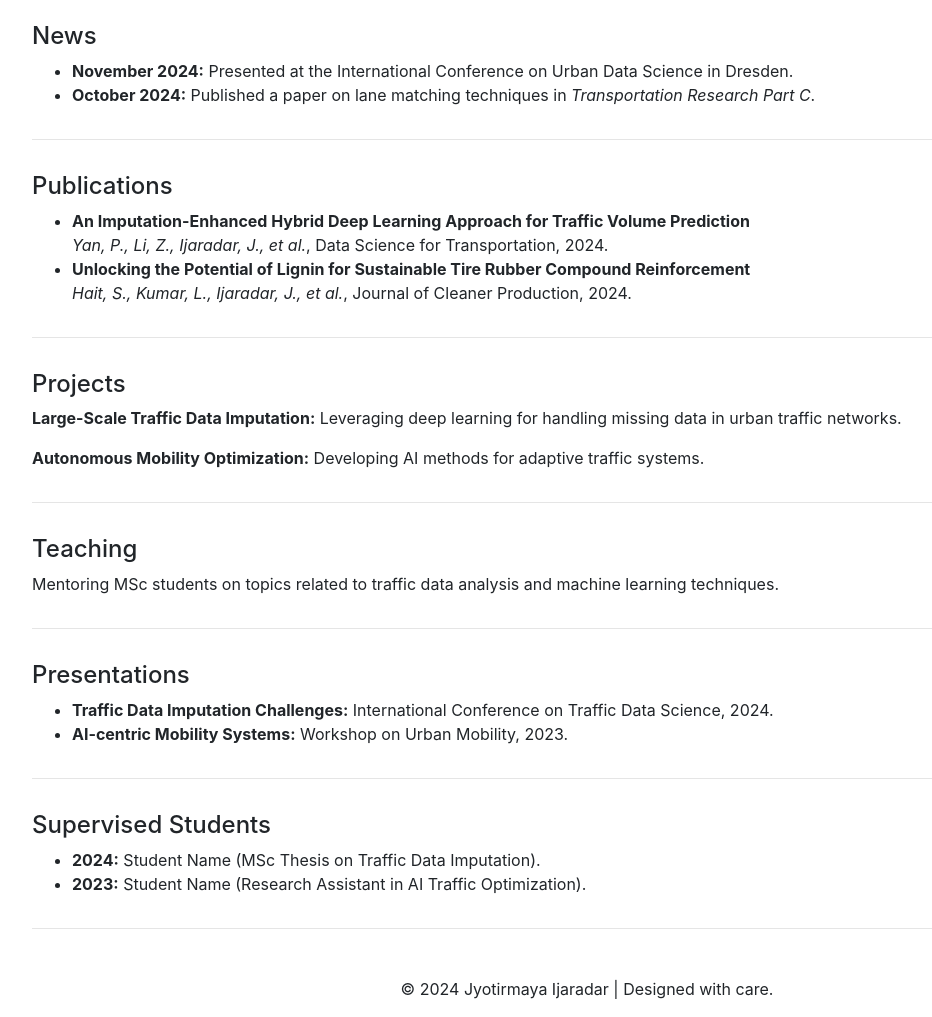
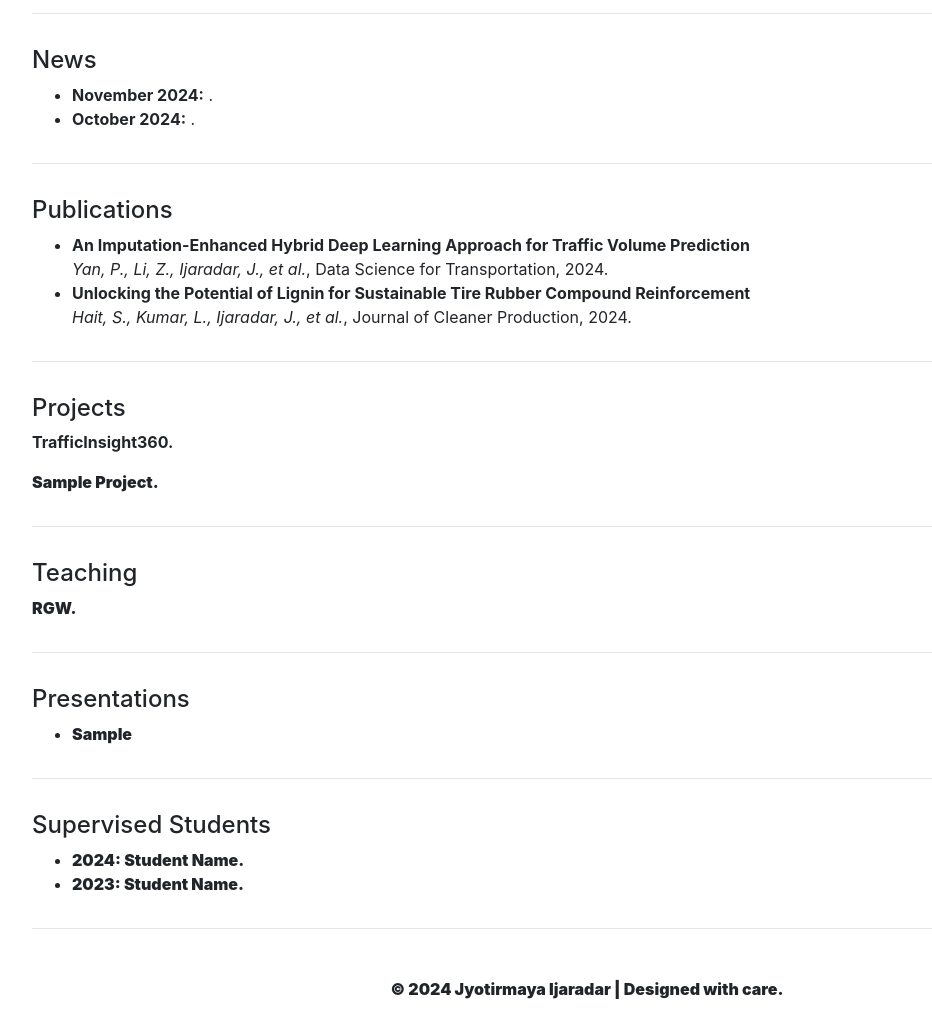
Before and after one commit to JyotirmayaIjaradar/j-ijaradar.github.io, a plain HTML site: page index.html in a window 1280 px wide. Shown: the part 580-1597 px from the top of the page, without its empty margins (53-985 px from the left). Drawn offline with nearby package versions, Linux system fonts and the light colour scheme.

Commit message:
Update index.html

```diff
--- a/index.html
+++ b/index.html
@@ -1,4 +1,4 @@
-<!doctype html>
+ample news<!doctype html>
 <html lang="en">
 
 <head>
@@ -68,8 +68,8 @@
       <div class="col-sm-12">
         <h4>News</h4>
         <ul>
-          <li><strong>November 2024:</strong> Presented at the International Conference on Urban Data Science in Dresden.</li>
-          <li><strong>October 2024:</strong> Published a paper on lane matching techniques in <em>Transportation Research Part C</em>.</li>
+          <li><strong>November 2024:</strong> .</li>
+          <li><strong>October 2024:</strong> </em>.</li>
         </ul>
       </div>
     </div>
@@ -96,9 +96,8 @@
     <div id="projects" class="row" style="margin-top: 2em;">
       <div class="col-sm-12">
         <h4>Projects</h4>
-        <p><strong>Large-Scale Traffic Data Imputation:</strong> Leveraging deep learning for handling missing data in
-          urban traffic networks.</p>
-        <p><strong>Autonomous Mobility Optimization:</strong> Developing AI methods for adaptive traffic systems.</p>
+        <p><strong>TrafficInsight360.</p>
+        <p><strong>Sample Project.</p>
       </div>
     </div>
 
@@ -108,7 +107,7 @@
     <div id="teaching" class="row" style="margin-top: 2em;">
       <div class="col-sm-12">
         <h4>Teaching</h4>
-        <p>Mentoring MSc students on topics related to traffic data analysis and machine learning techniques.</p>
+        <p>RGW.</p>
       </div>
     </div>
 
@@ -119,8 +118,7 @@
       <div class="col-sm-12">
         <h4>Presentations</h4>
         <ul>
-          <li><strong>Traffic Data Imputation Challenges:</strong> International Conference on Traffic Data Science, 2024.</li>
-          <li><strong>AI-centric Mobility Systems:</strong> Workshop on Urban Mobility, 2023.</li>
+          <li><strong>Sample</strong> </li>
         </ul>
       </div>
     </div>
@@ -132,8 +130,8 @@
       <div class="col-sm-12">
         <h4>Supervised Students</h4>
         <ul>
-          <li><strong>2024:</strong> Student Name (MSc Thesis on Traffic Data Imputation).</li>
-          <li><strong>2023:</strong> Student Name (Research Assistant in AI Traffic Optimization).</li>
+          <li><strong>2024:</strong> Student Name.</li>
+          <li><strong>2023:</strong> Student Name.</li>
         </ul>
       </div>
     </div>
```
